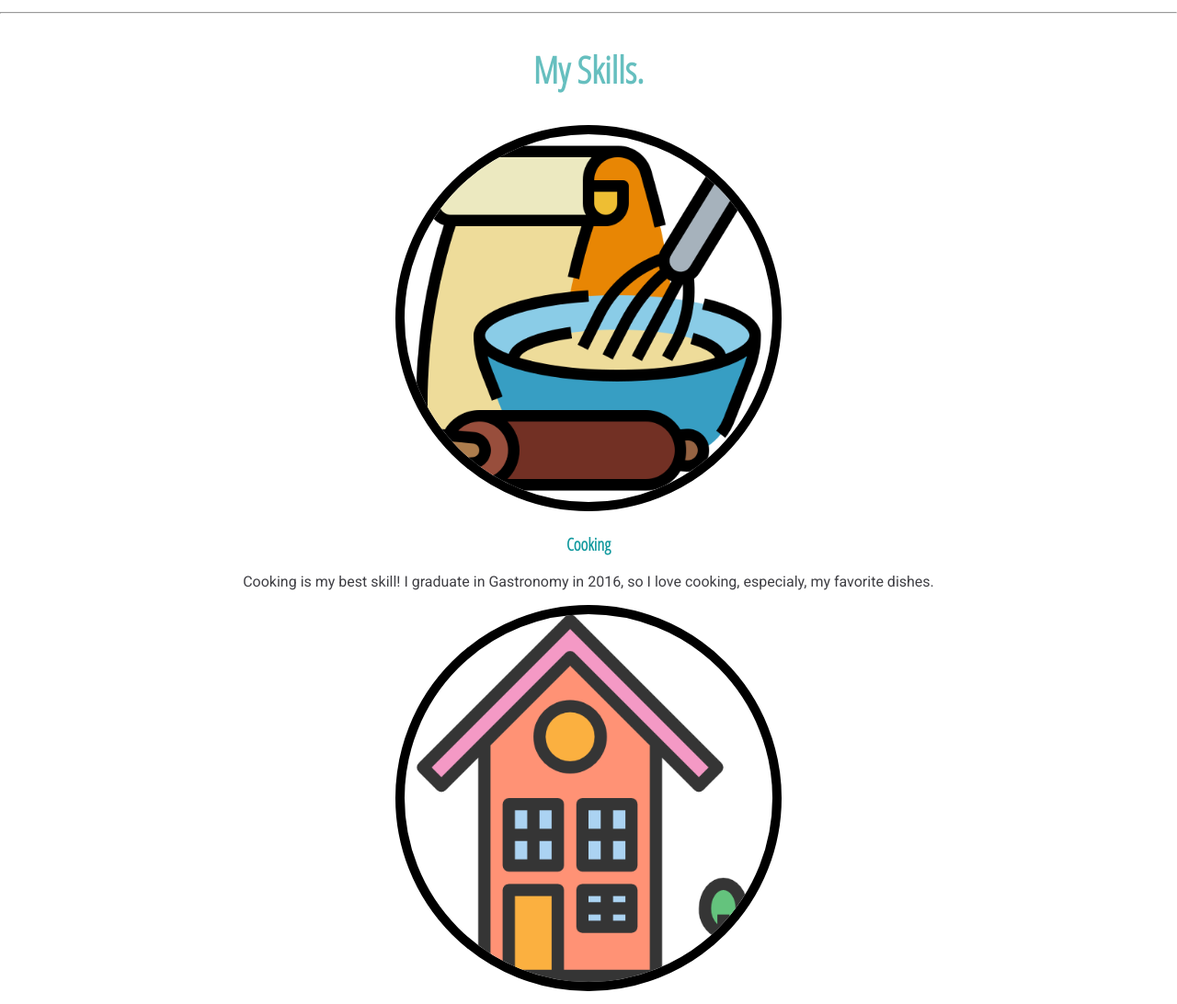
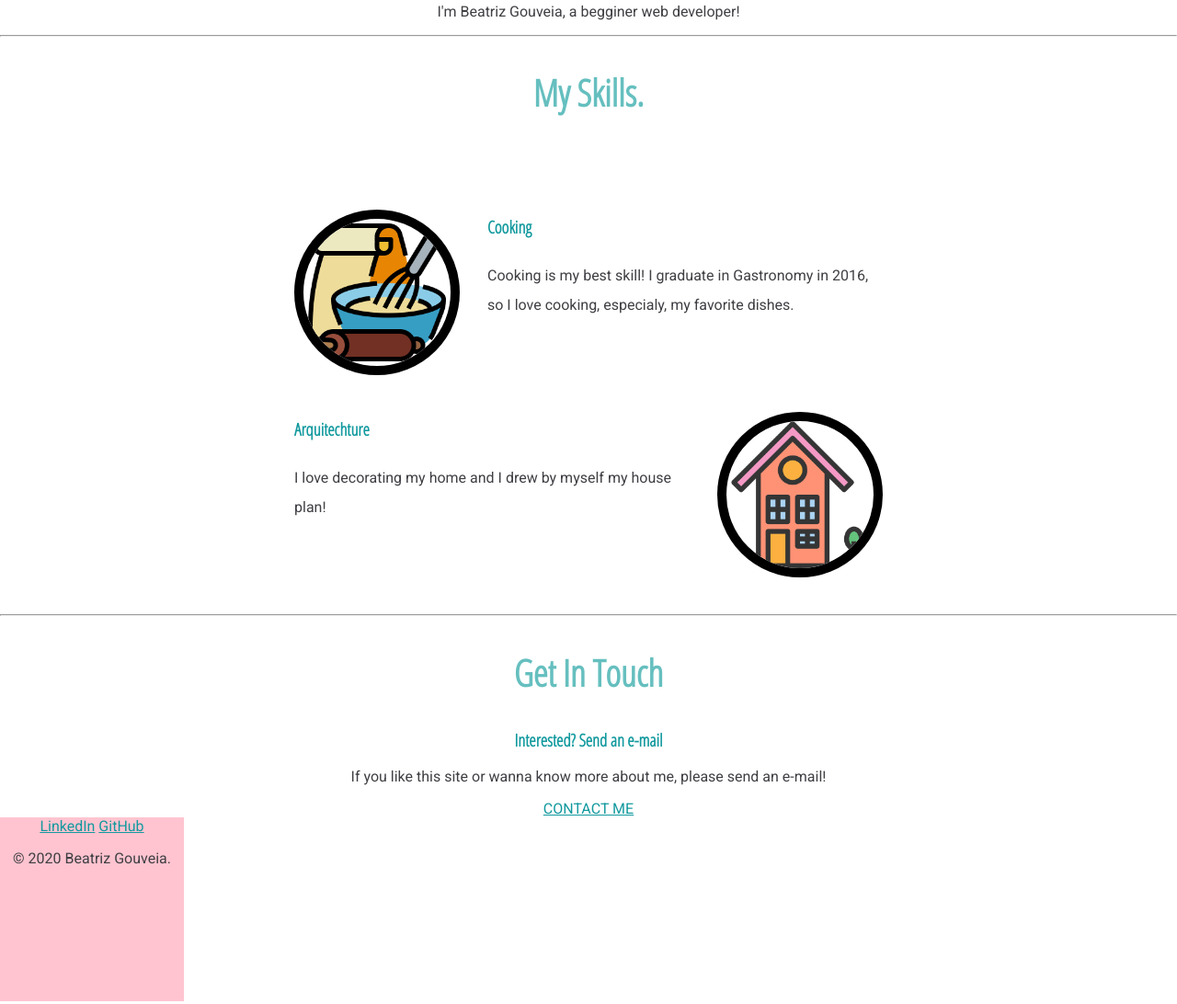
Before and after one commit to beatrizgouv/CSS-my-site, a plain HTML site: page index.html in a window 1280 px wide. Shown: the part 1219-2311 px from the top of the page at 92% size. Drawn offline with Linux system fonts and the light colour scheme.

Commit message:
posicionamento imagens float property

```diff
--- a/CSS/styles.css
+++ b/CSS/styles.css
@@ -2,6 +2,7 @@ body{
     margin: 0px;
     text-align: center;
     font-family: 'Roboto', sans-serif;
+
 }
 
 h1{
@@ -28,6 +29,7 @@ p{
     color: #3F3F44;
 
 
+
 }
 
 .mid-container img{
@@ -51,6 +53,7 @@ a {
 }
 .top-container h2{
     font-weight: normal;
+    line-height: 2;
 }
 
 .profile img{
@@ -78,3 +81,24 @@ a {
    left: 300px;
    bottom: 300px;
 }
+
+.skill-row{
+    width: 50%;
+    margin: 100px auto 100px auto;
+    text-align: left;
+    line-height: 2;
+}
+.skill-row img{
+    width: 25%;
+    height: 25%;
+}
+.cooking-img{
+    float: left;
+    margin-right: 30px;
+}
+
+.home-img{
+    float: right;
+    margin-left: 30px;
+
+}
--- a/index.html
+++ b/index.html
@@ -28,12 +28,12 @@
         <div class="skills">
           <h2>My Skills.</h2>
           <div class="skill-row">
-            <img class="cooking" src="Imagens/baking.png" alt="cooking-img">
+            <img class="cooking-img" src="Imagens/baking.png" alt="cooking-img">
             <h3>Cooking</h3>
             <p>Cooking is my best skill! I graduate in Gastronomy in 2016, so I love cooking, especialy, my favorite dishes.</p>
           </div>
           <div class="skill-row">
-            <img class="Home" src="Imagens/home.png" alt="home-img">
+            <img class="home-img" src="Imagens/home.png" alt="home-img">
             <h3>Arquitechture</h3>
             <p>I love decorating my home and I drew by myself my house plan!</p>
           </div>
```
